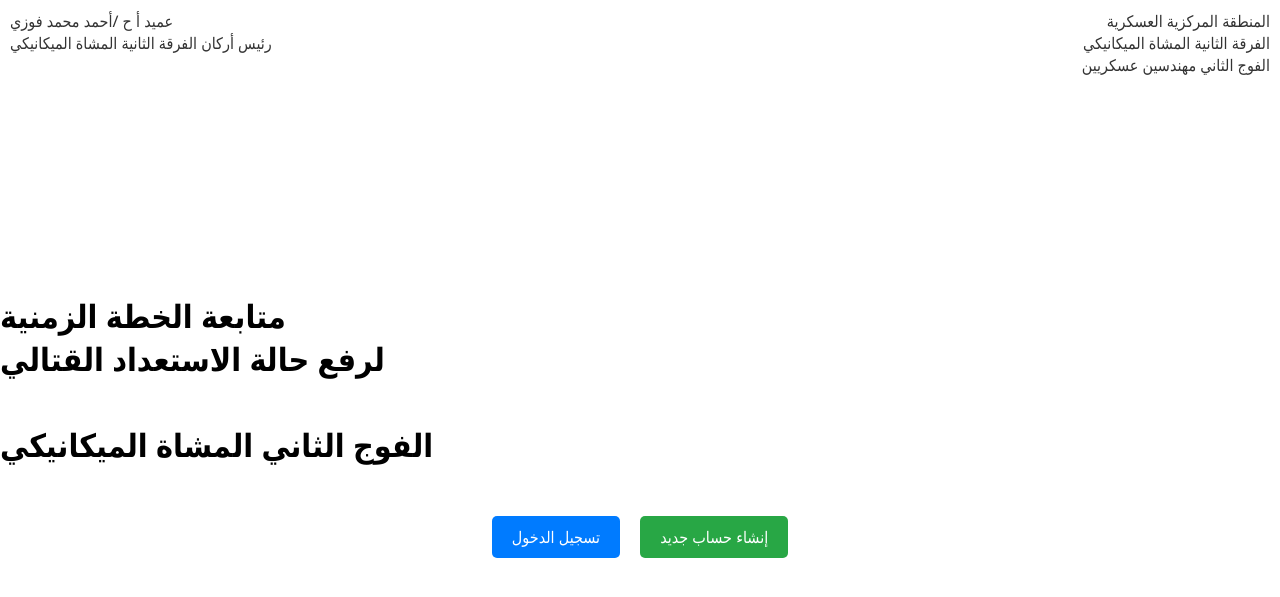
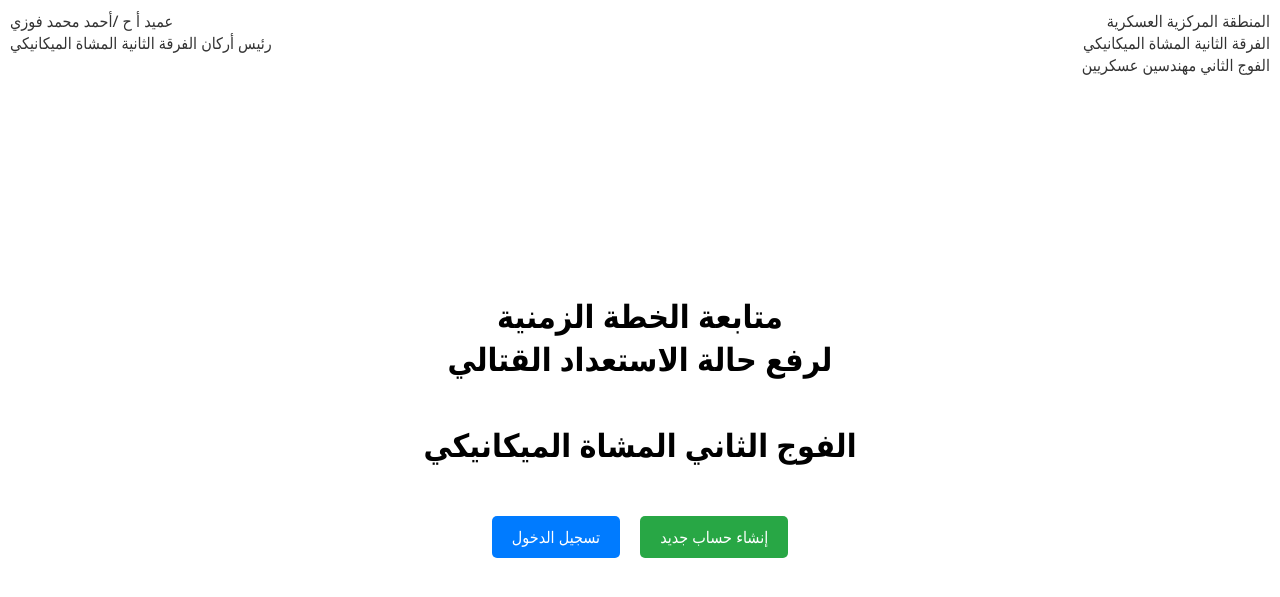
Before and after one commit to HasanAbdelhady/tasks, a Django app: page / in a window 1280 px wide. Shown: the top 597 px of the page. Run offline with Django 5.2, Linux system fonts and the light colour scheme.

Commit message:
Update login_or_signup.html

```diff
--- a/task_tracker/templates/login_or_signup.html
+++ b/task_tracker/templates/login_or_signup.html
@@ -31,7 +31,7 @@
                 text-align: right; /* Text aligns right for the right corner */
             }
             .container {
-                text-align: absolute;
+                text-align: center;
                 padding-top: 30px;
             }
             .button-group {
```
